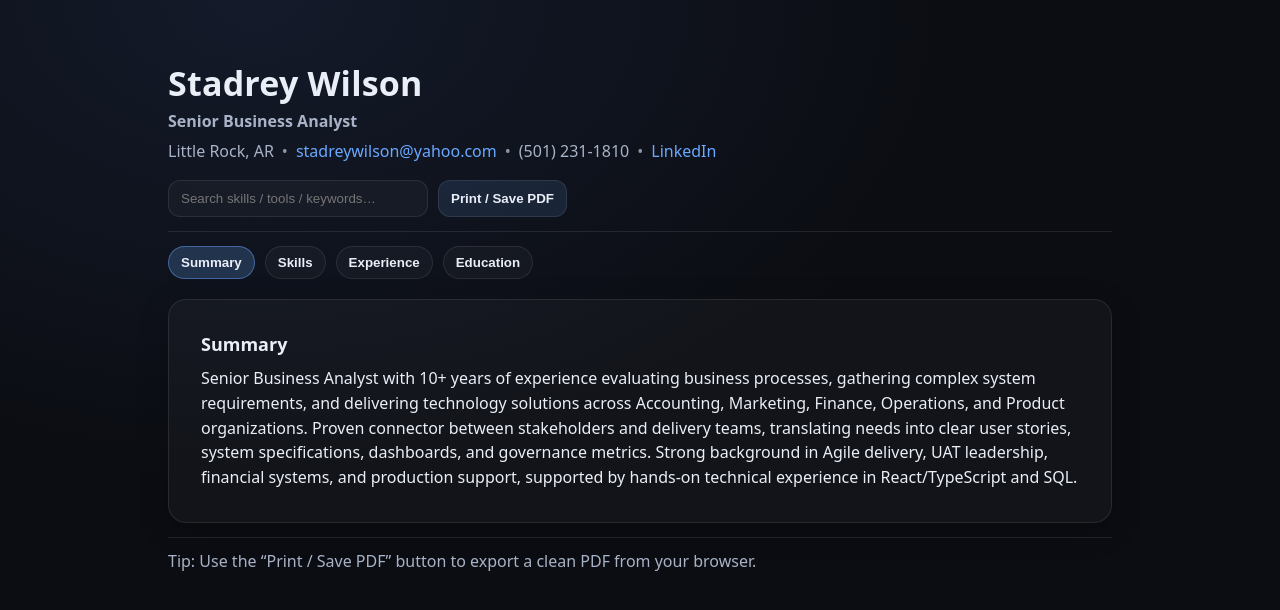
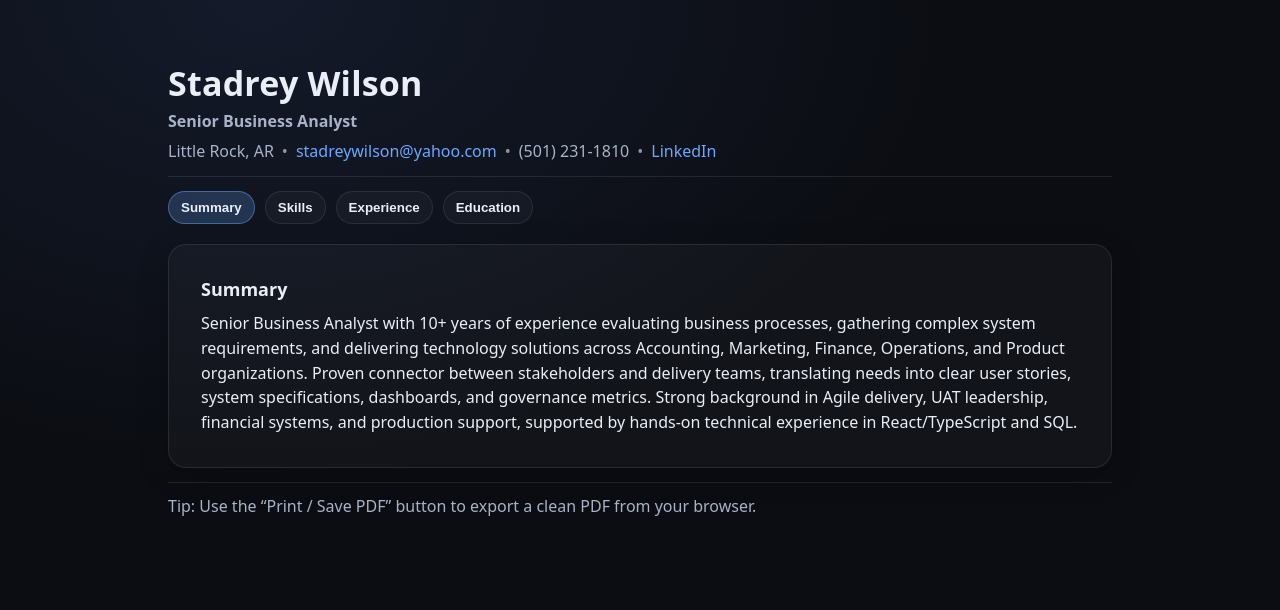
Before and after one commit to skwilson-2376/stadrey-resume, a React (Vite) app: page / in a window 1280 px wide. Shown: the top 610 px of the page. Built offline with nearby package versions, Linux system fonts and the light colour scheme.

Commit message:
hide search

```diff
--- a/src/App.tsx
+++ b/src/App.tsx
@@ -75,7 +75,7 @@ export default function App() {
           </div>
         </div>
 
-        <div className="actions">
+        {/* <div className="actions">
           <input
             className="search"
             value={query}
@@ -86,7 +86,7 @@ export default function App() {
           <button className="btn" onClick={() => window.print()}>
             Print / Save PDF
           </button>
-        </div>
+        </div> */}
       </header>
 
       <nav className="nav">
```
